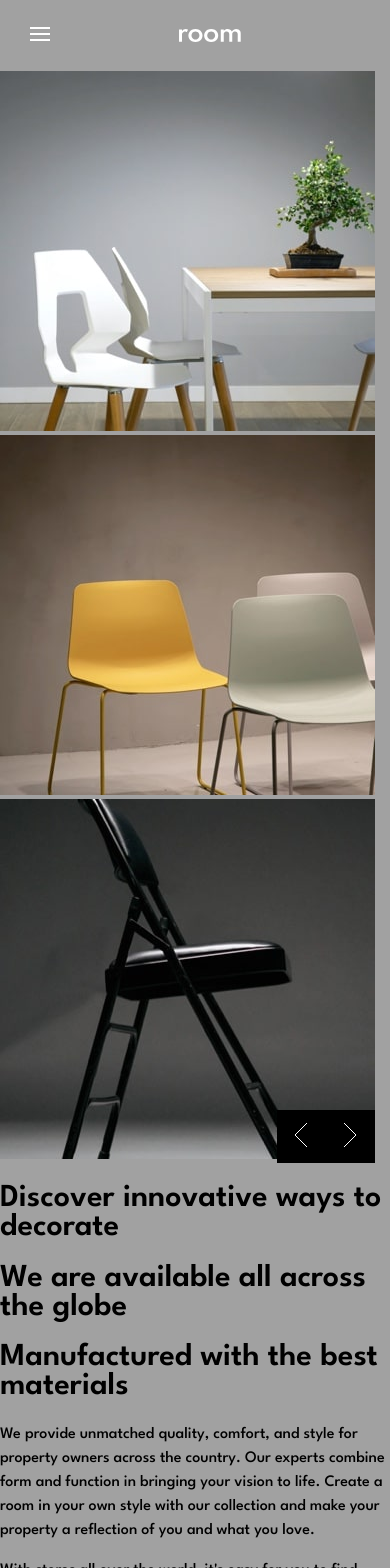
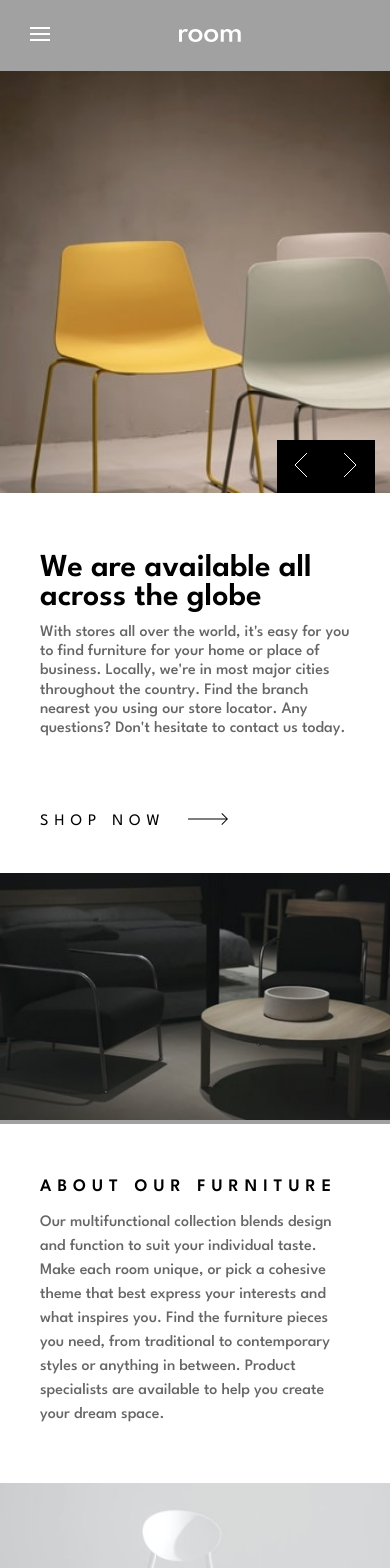
Before and after one commit to frankiefab100/interior-room-grid-layout, a React (Vite) app: page / in a window 390 px wide. Shown: the top 1568 px of the page. Built offline with nearby package versions, Linux system fonts and the light colour scheme.

Commit message:
Update Home.css

```diff
--- a/src/components/Home/Home.css
+++ b/src/components/Home/Home.css
@@ -4,6 +4,7 @@
   grid-template-rows: repeat(3, 1fr);
   width: 100vw;
   height: 100vh;
+  overflow: hidden;
 }
 
 .hero-img {
@@ -12,10 +13,31 @@
   grid-row: 1/3;
 }
 
-.hero-img > img {
-  object-fit: cover;
+.carousel-image {
+  position: relative;
   width: 100%;
   height: 100%;
+  overflow: hidden;
+}
+
+img.carousel {
+  object-fit: cover;
+  position: absolute;
+  width: 100%;
+  height: 100%;
+}
+
+.carousel {
+  position: absolute;
+  display: flex;
+  flex: 1;
+  opacity: 0;
+  pointer-events: none;
+}
+
+.carousel.active {
+  opacity: 1;
+  pointer-events: visible;
 }
 
 .carousel-control {
@@ -25,14 +47,42 @@
   right: -99px;
 }
 
-.hero-text {
+.heading,
+.paragraph {
+  position: relative;
+}
+
+.heading {
+  margin-bottom: 120px;
+}
+
+.heading h1 {
+  font-size: 3rem;
+}
+
+.paragraph p,
+.about-note {
+  color: #666;
+}
+
+.carousel-text {
   background-color: var(--white);
   grid-column: 5/8;
   grid-row: 1/3;
-  padding: 50px;
+  padding: 120px 60px;
 }
 
-.hero-cta img {
+.btn,
+.about-header {
+  text-transform: uppercase;
+  letter-spacing: 6px;
+}
+
+.btn {
+  margin-top: 280px;
+}
+
+.btn img {
   padding-left: 22px;
 }
 
@@ -55,8 +105,6 @@
 }
 
 .about-header {
-  text-transform: uppercase;
-  letter-spacing: 1.5px;
   padding-bottom: -10px;
 }
 
@@ -71,16 +119,62 @@
   height: 100%;
 }
 
+@media (max-width: 1186px) and (min-width: 769px) {
+  .heading {
+    margin-bottom: 80px;
+  }
+  .heading h1 {
+    font-size: 2rem;
+  }
+  .paragraph p {
+    line-height: 1.2;
+  }
+}
+
 @media screen and (max-width: 768px) {
   .home {
     display: block;
+    overflow: inherit;
   }
 
-  .hero-text {
-    padding: 25px;
+  .hero-img {
+    display: inline;
+  }
+
+  .heading h1 {
+    font-size: 2.5rem;
+  }
+
+  .carousel {
+    width: 100%;
+  }
+
+  .carousel-image {
+    position: relative;
+    width: 100%;
+    height: 50vh;
+    overflow: inherit;
+  }
+
+  .carousel-text {
+    padding: 40px;
+    height: 300px;
   }
 
   .carousel-control {
     right: 15px;
   }
 }
+
+@media (max-width: 445px) and (min-width: 260px) {
+  .heading {
+    margin-bottom: 50px;
+  }
+  .heading h1 {
+    font-size: 2rem;
+  }
+  .paragraph p {
+    margin: 40px 0 0;
+    line-height: 1.2;
+  }
+}
```
